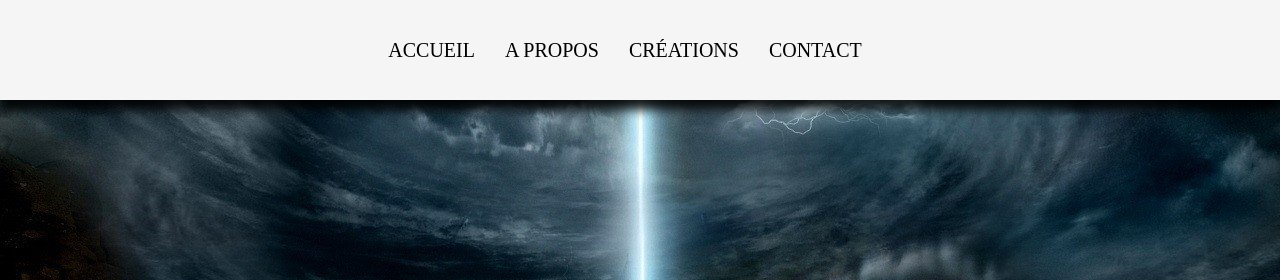
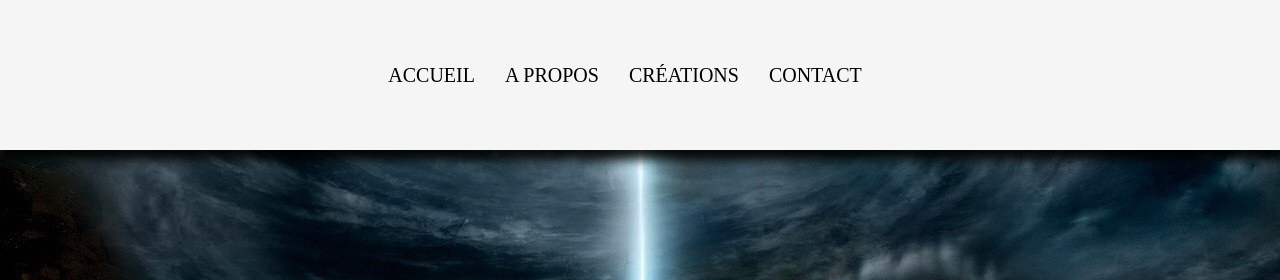
Before and after one commit to regisatl/SITES, a plain HTML site: page index.html in a window 1280 px wide. Shown: the top 280 px of the page. Drawn offline with Linux system fonts and the light colour scheme; a web font is replaced by a local one.

Commit message:
REVISION

```diff
--- a/Styles/style.css
+++ b/Styles/style.css
@@ -15,7 +15,7 @@
 
    .navbar{
     width: 100%;
-    height: 100px;
+    height: 150px;
     background: whitesmoke;
     display: flex;
     justify-content: center;
@@ -30,7 +30,6 @@
     height: 100%;
     display: flex;
     align-items: center;
-    justify-content: space-around;
  }
 
  .items{
@@ -135,6 +134,7 @@ div .button{
 }
 
 @media screen and (max-width: 750px){
+
     .accueil{
         height: 600px;
     }
@@ -148,6 +148,7 @@ div .button{
 }
 
 @media screen and (max-width: 400px){
+
     .accueil{
         height: 500px;
         align-items: flex-start;
@@ -178,6 +179,7 @@ div .button{
 }
 
 @media screen and (max-width: 350px){
+
     .row{
         display: flex;
         align-items: center;
@@ -301,6 +303,7 @@ hr{
 }
 
 @media screen and (max-width:1200px){
+
     .txtImg .flexContainerSection1{
         flex-direction: column;
         align-items: center;
@@ -315,6 +318,7 @@ hr{
 }
 
 @media screen and (max-width: 550px){
+
     .sousTitreSec1{
         font-size: 25px;
     }
@@ -329,6 +333,7 @@ hr{
 }
 
 @media screen and (max-width: 550px){
+
     .titrePortfolio{
         font-size: 20px;
     }
```
